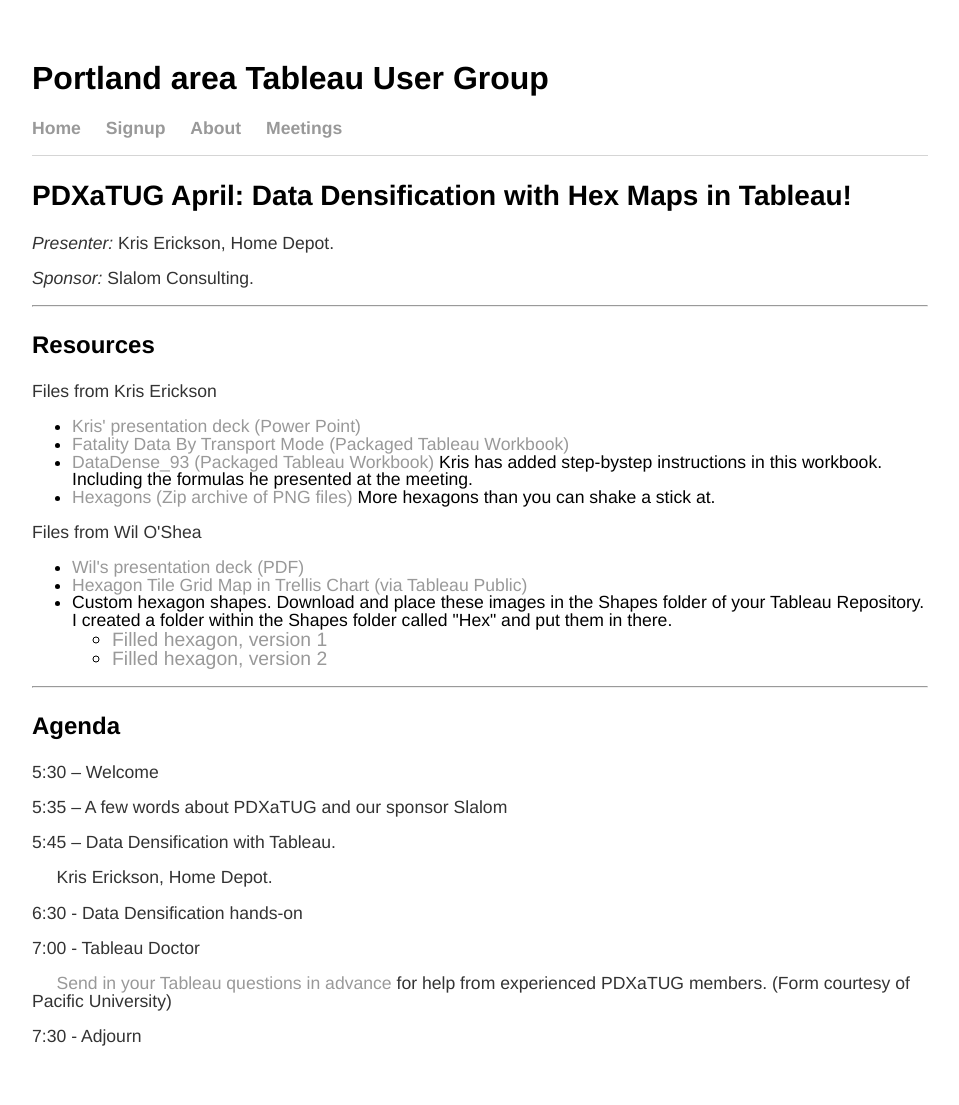
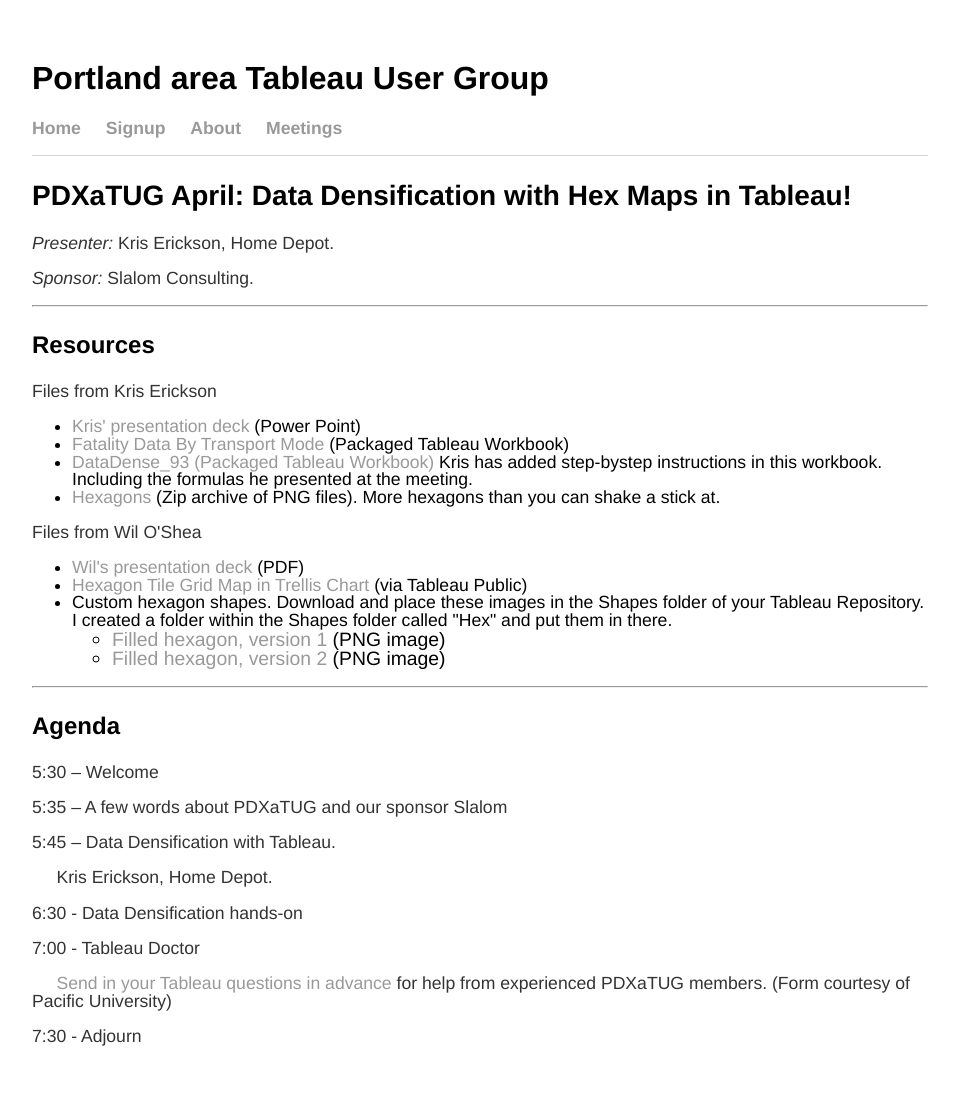
Before and after one commit to PDXaTUG/PDXaTUG.github.io, a Jekyll site: the page built from meetings/20160425/index.html, in a window 1280 px wide. Shown: the whole page, without its empty margins (160-1119 px from the left). Built offline with Jekyll 4.4.1, drawn with Linux system fonts in a browser that asks for light colours.

Commit message:
Edits to links

```diff
--- a/meetings/20160425/index.html
+++ b/meetings/20160425/index.html
@@ -9,20 +9,20 @@ title: PDXaTUG April - Data Densification with Hex Maps in Tableau!
 <h3>Resources</h3>
 <p>Files from Kris Erickson</p>
 <ul>
-  <li><a href="from_kris/Data Densification 2.pptx">Kris' presentation deck (Power Point)</a></li>
-  <li><a href="from_kris/Fatality Data By Transport Mode.twbx">Fatality Data By Transport Mode (Packaged Tableau Workbook)</a></li>
+  <li><a href="from_kris/Data Densification 2.pptx">Kris' presentation deck</a> (Power Point)</li>
+  <li><a href="from_kris/Fatality Data By Transport Mode.twbx">Fatality Data By Transport Mode</a> (Packaged Tableau Workbook)</li>
   <li><a href="from_kris/DataDense_93.twbx">DataDense_93 (Packaged Tableau Workbook)</a> Kris has added step-bystep instructions in this workbook. Including the formulas he presented at the meeting.</li>
-  <li><a href="from_kris/Hexagons.zip">Hexagons (Zip archive of PNG files)</a> More hexagons than you can shake a stick at.</li>
+  <li><a href="from_kris/Hexagons.zip">Hexagons</a> (Zip archive of PNG files). More hexagons than you can shake a stick at.</li>
 </ul>
 
 <p>Files from Wil O'Shea</p>
 <ul>
-	<li><a href="from_wil/WilOShea - Tableau Tile Grid Map with Hexagons 20160425 v1.pdf">Wil's presentation deck (PDF)</a></li>
-	<li><a href="https://public.tableau.com/profile/wil.o.shea1752#!/vizhome/HexagonTileGridMapinTrellisChart/Final">Hexagon Tile Grid Map in Trellis Chart (via Tableau Public)</a></li>
+	<li><a href="from_wil/WilOShea - Tableau Tile Grid Map with Hexagons 20160425 v1.pdf">Wil's presentation deck</a> (PDF)</li>
+	<li><a href="https://public.tableau.com/profile/wil.o.shea1752#!/vizhome/HexagonTileGridMapinTrellisChart/Final">Hexagon Tile Grid Map in Trellis Chart</a> (via Tableau Public)</li>
 	<li>Custom hexagon shapes. Download and place these images in the Shapes folder of your Tableau Repository. I created a folder within the Shapes folder called "Hex" and put them in there.</li>
 	<ul>
-     <li><a href="Hex/filledHex.png">Filled hexagon, version 1</a></li>
-     <li><a href="Hex/filledHex2.png">Filled hexagon, version 2</a></li>
+     <li><a href="Hex/filledHex.png">Filled hexagon, version 1</a> (PNG image)</li>
+     <li><a href="Hex/filledHex2.png">Filled hexagon, version 2</a> (PNG image)</li>
 	</ul>
 </ul>
 
```
